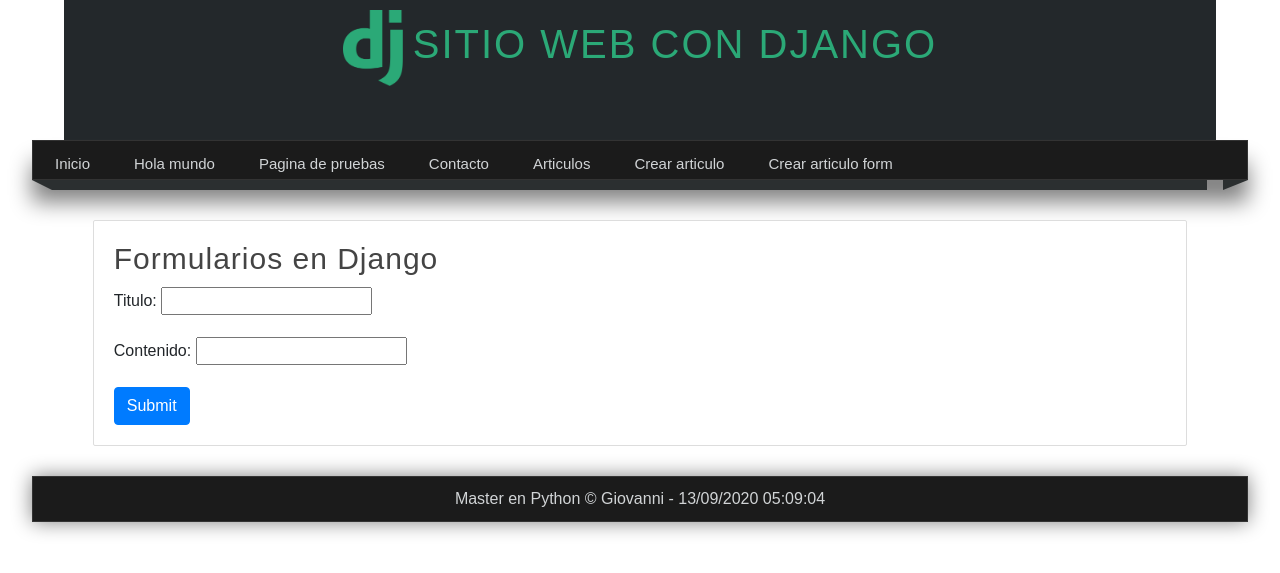
After one commit to jonanv/firstapp_django, a Django app: page /create-full-article/ in a window 1280 px wide. The commit adds this page. Shown: the top 573 px of the page. Run offline with Django 3.2, Linux system fonts and the light colour scheme; some libraries are stand-ins or nearby versions.

Commit message:
Se crea formulario por medio de una clase

```diff
--- a/firstapp_django/urls.py
+++ b/firstapp_django/urls.py
@@ -37,4 +37,5 @@ urlpatterns = [
     path('borrar_articulo/<int:id>', views.borrar_articulo, name="borrar_articulo"),
     path('save-article/', views.save_article, name="save"),
     path('create-article/', views.create_article, name="create"),
+    path('create-full-article/', views.create_full_article, name="create_form"),
 ]
--- /dev/null
+++ b/miapp/forms.py
@@ -0,0 +1,9 @@
+from django import forms
+
+class FormArticle(forms.Form):
+    title = forms.CharField(
+        label = "Titulo"
+    )
+    content = forms.CharField(
+        label = "Contenido"
+    )
--- /dev/null
+++ b/miapp/templates/create_full_article.html
@@ -0,0 +1,18 @@
+{% extends 'layout.html' %}
+
+{% block title %}
+    Formularios en Django
+{% endblock title %}
+
+{% block content %}
+    <h1 class="title">Formularios en Django</h1>
+
+    <form action="{% url 'save' %}" method="POST" autocomplete="off">
+        {% csrf_token %}
+
+        {{ form.as_p }}
+
+        <button type="submit" class="btn btn-primary">Submit</button>
+    </form>
+
+{% endblock content %}
--- a/miapp/templates/layout.html
+++ b/miapp/templates/layout.html
@@ -45,6 +45,9 @@
             <li>
                 <a href="{% url 'create' %}">Crear articulo</a>
             </li>
+            <li>
+                <a href="{% url 'create_form' %}">Crear articulo form</a>
+            </li>
         </ul>
     </nav>
 
--- a/miapp/views.py
+++ b/miapp/views.py
@@ -3,6 +3,7 @@ from django.shortcuts import render, HttpResponse, redirect
 # Importacion de modelos
 from miapp.models import Article
 from django.db.models import Q
+from miapp.forms import FormArticle
 
 # Create your views here.
 # MVC = Modelo Vista Controlador -> Acciones (metodos)
@@ -112,6 +113,14 @@ def save_article(request):
 def create_article(request):
     return render(request, 'create_article.html')
 
+# Metodo de la vista create full article
+def create_full_article(request):
+    formulario = FormArticle()
+
+    return render(request, 'create_full_article.html', {
+        'form': formulario
+    })
+
 # Metodo de la vista articulo
 def articulo(request):
     try:
```
